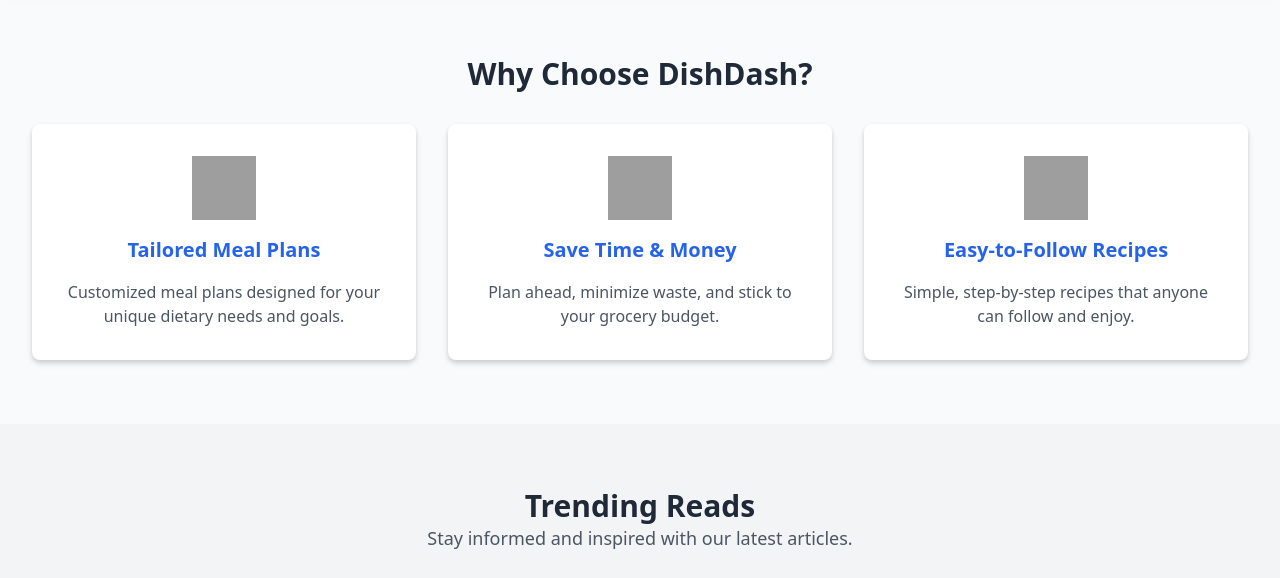
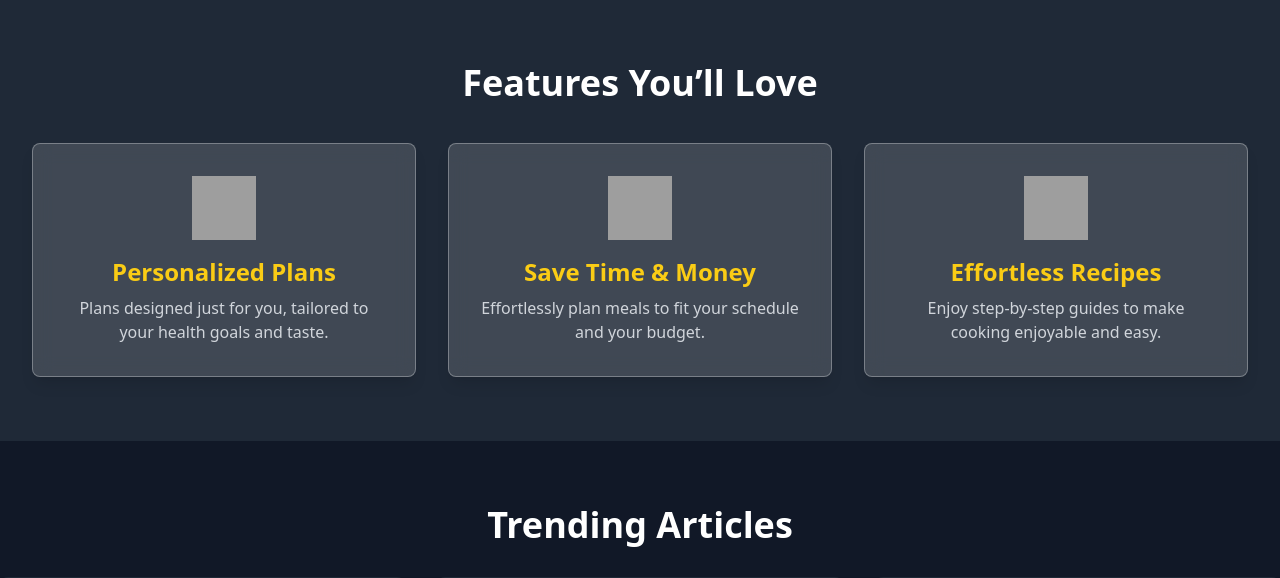
Before and after one commit to friedavocadoes/DishDash, a PHP site: page / in a window 1280 px wide. Shown: the part 436-1014 px from the top of the page. Run offline with PHP 8.4, Linux system fonts and the light colour scheme; some libraries are stand-ins or nearby versions; grey boxes are pictures that could not be loaded.

Commit message:
theme update

```diff
--- a/components/navbar.php
+++ b/components/navbar.php
@@ -4,20 +4,20 @@ if (session_status() === PHP_SESSION_NONE) {
 }
 ?>
 
-<nav class="bg-white shadow-material fixed top-0 left-0 w-full z-50">
-    <div class="container mx-auto px-8 py-4 flex justify-between items-center">
+<nav class="bg-gray-900 shadow-md fixed top-0 left-0 w-full z-50">
+    <div class="container mx-auto px-6 py-4 flex justify-between items-center">
         <!-- Logo -->
-        <a href="index.php" class="text-2xl font-semibold text-blue-600 hover:text-blue-700 transition">
+        <a href="index.php" class="text-3xl font-bold text-gradient hover:opacity-90 transition">
             DishDash
         </a>
 
-        <!-- Navigation Links -->
-        <ul class="hidden md:flex space-x-8">
-            <li><a href="index.php" class="text-gray-700 hover:text-blue-600 transition">Home</a></li>
-            <li><a href="planner.php" class="text-gray-700 hover:text-blue-600 transition">Create a Plan</a></li>
-            <li><a href="display.php" class="text-gray-700 hover:text-blue-600 transition">Find a Recipe</a></li>
-            <li><a href="meal_plans.php" class="text-gray-700 hover:text-blue-600 transition">Meal Plans</a></li>
-            <li><a href="about.php" class="text-gray-700 hover:text-blue-600 transition">About</a></li>
+        <!-- Desktop Navigation Links -->
+        <ul class="hidden md:flex space-x-8 items-center">
+            <li><a href="index.php" class="text-gray-300 hover:text-yellow-400 transition">Home</a></li>
+            <li><a href="planner.php" class="text-gray-300 hover:text-yellow-400 transition">Create a Plan</a></li>
+            <li><a href="display.php" class="text-gray-300 hover:text-yellow-400 transition">Find a Recipe</a></li>
+            <li><a href="meal_plans.php" class="text-gray-300 hover:text-yellow-400 transition">Meal Plans</a></li>
+            <li><a href="about.php" class="text-gray-300 hover:text-yellow-400 transition">About</a></li>
         </ul>
 
         <!-- User Menu -->
@@ -25,19 +25,25 @@ if (session_status() === PHP_SESSION_NONE) {
             <?php if (isset($_SESSION['username'])): ?>
                 <li class="relative group">
                     <!-- Username with Dropdown -->
-                    <span class="text-gray-700 cursor-pointer hover:text-blue-600 transition">
+                    <span class="text-gray-300 cursor-pointer hover:text-yellow-400 transition" id="user-menu-trigger">
                         <?php echo htmlspecialchars($_SESSION['username']); ?>
                     </span>
-                    <div
-                        class="hidden group-hover:block absolute right-0 mt-2 w-40 bg-white rounded-lg shadow-material">
-                        <a href="dashboard.php" class="block px-4 py-2 text-gray-700 hover:bg-gray-50 transition">Dashboard</a>
-                        <a href="logout.php" class="block px-4 py-2 text-gray-700 hover:bg-gray-50 transition">Logout</a>
+                    <div class="hidden group-hover:block absolute right-0 mt-2 w-40 bg-gray-800 rounded-lg shadow-lg"
+                        id="user-dropdown">
+                        <a href="dashboard.php"
+                            class="block px-4 py-2 text-gray-300 hover:bg-gray-700 hover:text-yellow-400 transition">
+                            Dashboard
+                        </a>
+                        <a href="logout.php"
+                            class="block px-4 py-2 text-gray-300 hover:bg-gray-700 hover:text-yellow-400 transition">
+                            Logout
+                        </a>
                     </div>
                 </li>
             <?php else: ?>
                 <li>
                     <a href="login.php"
-                       class="bg-blue-600 text-white px-4 py-2 rounded-lg shadow-material hover:bg-blue-700 transition">
+                        class="px-5 py-2 bg-gradient-to-r from-yellow-400 to-yellow-600 text-gray-900 font-semibold rounded-lg shadow-md hover:opacity-90 transition">
                         Login/Register
                     </a>
                 </li>
@@ -45,30 +51,27 @@ if (session_status() === PHP_SESSION_NONE) {
         </ul>
 
         <!-- Hamburger Menu for Mobile -->
-        <div class="md:hidden">
-            <button id="mobile-menu-button" class="text-gray-700 focus:outline-none">
-                <svg xmlns="http://www.w3.org/2000/svg" class="h-6 w-6" fill="none" viewBox="0 0 24 24"
-                     stroke="currentColor">
-                    <path stroke-linecap="round" stroke-linejoin="round" stroke-width="2"
-                          d="M4 6h16M4 12h16m-7 6h7"/>
-                </svg>
-            </button>
-        </div>
+        <button id="mobile-menu-button" class="md:hidden text-gray-300 focus:outline-none">
+            <svg xmlns="http://www.w3.org/2000/svg" class="h-6 w-6" fill="none" viewBox="0 0 24 24"
+                stroke="currentColor">
+                <path stroke-linecap="round" stroke-linejoin="round" stroke-width="2" d="M4 6h16M4 12h16m-7 6h7" />
+            </svg>
+        </button>
     </div>
 
     <!-- Mobile Menu -->
-    <div id="mobile-menu" class="hidden bg-white shadow-md md:hidden">
-        <ul class="flex flex-col space-y-4 px-8 py-4">
-            <li><a href="index.php" class="text-gray-700 hover:text-blue-600 transition">Home</a></li>
-            <li><a href="planner.php" class="text-gray-700 hover:text-blue-600 transition">Create a Plan</a></li>
-            <li><a href="display.php" class="text-gray-700 hover:text-blue-600 transition">Find a Recipe</a></li>
-            <li><a href="meal_plans.php" class="text-gray-700 hover:text-blue-600 transition">Meal Plans</a></li>
-            <li><a href="about.php" class="text-gray-700 hover:text-blue-600 transition">About</a></li>
+    <div id="mobile-menu" class="hidden bg-gray-900 shadow-lg md:hidden">
+        <ul class="flex flex-col space-y-4 px-6 py-4">
+            <li><a href="index.php" class="text-gray-300 hover:text-yellow-400 transition">Home</a></li>
+            <li><a href="planner.php" class="text-gray-300 hover:text-yellow-400 transition">Create a Plan</a></li>
+            <li><a href="display.php" class="text-gray-300 hover:text-yellow-400 transition">Find a Recipe</a></li>
+            <li><a href="meal_plans.php" class="text-gray-300 hover:text-yellow-400 transition">Meal Plans</a></li>
+            <li><a href="about.php" class="text-gray-300 hover:text-yellow-400 transition">About</a></li>
             <?php if (isset($_SESSION['username'])): ?>
-                <li><a href="dashboard.php" class="text-gray-700 hover:text-blue-600 transition">Dashboard</a></li>
-                <li><a href="logout.php" class="text-gray-700 hover:text-blue-600 transition">Logout</a></li>
+                <li><a href="dashboard.php" class="text-gray-300 hover:text-yellow-400 transition">Dashboard</a></li>
+                <li><a href="logout.php" class="text-gray-300 hover:text-yellow-400 transition">Logout</a></li>
             <?php else: ?>
-                <li><a href="login.php" class="text-gray-700 hover:text-blue-600 transition">Login/Register</a></li>
+                <li><a href="login.php" class="text-gray-300 hover:text-yellow-400 transition">Login/Register</a></li>
             <?php endif; ?>
         </ul>
     </div>
@@ -82,4 +85,31 @@ if (session_status() === PHP_SESSION_NONE) {
     menuButton.addEventListener('click', () => {
         mobileMenu.classList.toggle('hidden');
     });
+
+    // Keep dropdown open on hover
+    const userMenuTrigger = document.getElementById('user-menu-trigger');
+    const userDropdown = document.getElementById('user-dropdown');
+
+    let dropdownTimeout;
+
+    userMenuTrigger.addEventListener('mouseenter', () => {
+        clearTimeout(dropdownTimeout);
+        userDropdown.classList.remove('hidden');
+    });
+
+    userDropdown.addEventListener('mouseenter', () => {
+        clearTimeout(dropdownTimeout);
+    });
+
+    userMenuTrigger.addEventListener('mouseleave', () => {
+        dropdownTimeout = setTimeout(() => {
+            userDropdown.classList.add('hidden');
+        }, 300);
+    });
+
+    userDropdown.addEventListener('mouseleave', () => {
+        dropdownTimeout = setTimeout(() => {
+            userDropdown.classList.add('hidden');
+        }, 300);
+    });
 </script>
--- a/index.php
+++ b/index.php
@@ -4,116 +4,137 @@
 <head>
     <meta charset="UTF-8">
     <meta name="viewport" content="width=device-width, initial-scale=1.0">
-    <title>DishDash - Your Meal, Your Way</title>
+    <title>DishDash - Premium Meal Planning</title>
     <script src="https://cdn.tailwindcss.com"></script>
     <style>
-        /* Custom Material Shadows */
-        .shadow-material {
-            box-shadow: 0px 2px 4px rgba(0, 0, 0, 0.1), 0px 4px 6px rgba(0, 0, 0, 0.1);
+        @keyframes gradientFlow {
+            0% {
+                background-position: 0% 50%;
+            }
+
+            50% {
+                background-position: 100% 50%;
+            }
+
+            100% {
+                background-position: 0% 50%;
+            }
         }
 
-        .shadow-material-hover:hover {
-            box-shadow: 0px 4px 8px rgba(0, 0, 0, 0.15), 0px 6px 12px rgba(0, 0, 0, 0.15);
+        .gradient-animation {
+            background: linear-gradient(90deg, #007BFF, #6C63FF, #FF6F91);
+            background-size: 300% 300%;
+            animation: gradientFlow 8s ease infinite;
         }
 
-        /* Hover Effects */
-        .hover-scale:hover {
-            transform: scale(1.05);
-            transition: transform 0.2s ease;
+        .glass {
+            backdrop-filter: blur(10px);
+            background: rgba(255, 255, 255, 0.15);
+            border: 1px solid rgba(255, 255, 255, 0.3);
+        }
+
+        .button-gradient {
+            background: linear-gradient(90deg, #FF7A18, #AF002D, #319197);
+            transition: all 0.3s ease-in-out;
+        }
+
+        .button-gradient:hover {
+            background: linear-gradient(270deg, #FF7A18, #AF002D, #319197);
+            transform: translateY(-3px);
+            box-shadow: 0px 10px 15px rgba(0, 0, 0, 0.2);
         }
     </style>
 </head>
 
-<body class="bg-gray-100 text-gray-900">
+<body class="bg-gray-900 text-white font-sans">
+    <!-- Navbar -->
+    <!-- <header class="flex justify-between items-center px-8 py-4">
+        <div class="text-2xl font-bold tracking-wide text-blue-400">DishDash</div>
+        <nav class="space-x-6">
+            <a href="#features" class="hover:text-blue-300 transition">Features</a>
+            <a href="#articles" class="hover:text-blue-300 transition">Trending</a>
+            <a href="#contact" class="hover:text-blue-300 transition">Contact</a>
+        </nav>
+        <a href="register.php"
+            class="px-6 py-2 rounded-full bg-blue-500 hover:bg-blue-600 transition text-white font-semibold">Get
+            Started</a>
+    </header> -->
+
     <?php include './components/navbar.php'; ?>
 
+
     <!-- Hero Section -->
-    <section class="relative bg-white shadow-material">
-        <div class="container mx-auto flex flex-col lg:flex-row items-center justify-between px-8 py-16">
-            <div class="max-w-lg mb-12 lg:mb-0">
-                <h1 class="text-5xl font-bold text-gray-800 leading-tight mb-6">
-                    Welcome to <span class="text-blue-600">DishDash</span>
-                </h1>
-                <p class="text-lg text-gray-600 mb-8">
-                    Simplify your life with smarter meal planning. Designed for your health, budget, and taste.
-                </p>
-                <a href="display.php"
-                    class="bg-blue-600 text-white px-6 py-3 rounded-lg shadow-material hover:bg-blue-700 transition">
-                    Get Started
-                </a>
-            </div>
-            <img src="./assets/modern-food.svg" alt="Modern Food Illustration" class="max-w-md lg:max-w-lg">
+    <section class="relative gradient-animation text-center py-20">
+        <div class="container mx-auto">
+            <h1 class="text-6xl font-extrabold mb-6 leading-tight">
+                Revolutionize <span class="text-yellow-400">Meal Planning</span>
+            </h1>
+            <p class="text-lg text-gray-200 mb-8 max-w-lg mx-auto">
+                The perfect tool to simplify your life and make eating healthy a breeze. Join thousands of users
+                improving their meals with DishDash.
+            </p>
+            <a href="display.php"
+                class="px-8 py-4 rounded-full button-gradient text-white font-bold text-lg inline-block">
+                Discover Now
+            </a>
         </div>
+        <img src="./assets/hero-meal.svg" alt="Meal Planning Hero Image" class="absolute bottom-0 right-0 max-w-md">
     </section>
 
     <!-- Features Section -->
-    <section class="py-16 bg-gray-50">
-        <div class="container mx-auto text-center px-8">
-            <h2 class="text-3xl font-bold text-gray-800 mb-8">Why Choose DishDash?</h2>
-            <div class="grid grid-cols-1 md:grid-cols-3 gap-8">
-                <div class="p-8 bg-white rounded-lg shadow-material hover-scale">
+    <section id="features" class="py-16 bg-gray-800 text-center">
+        <div class="container mx-auto px-8">
+            <h2 class="text-4xl font-bold mb-10 text-white">Features You’ll Love</h2>
+            <div class="grid md:grid-cols-3 gap-8">
+                <div class="p-8 rounded-lg glass shadow-lg">
                     <img src="./assets/icon-1.svg" alt="Personalized Plans" class="w-16 h-16 mx-auto mb-4">
-                    <h3 class="text-xl font-semibold text-blue-600 mb-4">Tailored Meal Plans</h3>
-                    <p class="text-gray-600">Customized meal plans designed for your unique dietary needs and goals.</p>
+                    <h3 class="text-2xl font-semibold text-yellow-400 mb-2">Personalized Plans</h3>
+                    <p class="text-gray-300">Plans designed just for you, tailored to your health goals and taste.</p>
                 </div>
-                <div class="p-8 bg-white rounded-lg shadow-material hover-scale">
+                <div class="p-8 rounded-lg glass shadow-lg">
                     <img src="./assets/icon-2.svg" alt="Time Efficiency" class="w-16 h-16 mx-auto mb-4">
-                    <h3 class="text-xl font-semibold text-blue-600 mb-4">Save Time & Money</h3>
-                    <p class="text-gray-600">Plan ahead, minimize waste, and stick to your grocery budget.</p>
+                    <h3 class="text-2xl font-semibold text-yellow-400 mb-2">Save Time & Money</h3>
+                    <p class="text-gray-300">Effortlessly plan meals to fit your schedule and your budget.</p>
                 </div>
-                <div class="p-8 bg-white rounded-lg shadow-material hover-scale">
+                <div class="p-8 rounded-lg glass shadow-lg">
                     <img src="./assets/icon-3.svg" alt="Smart Recipes" class="w-16 h-16 mx-auto mb-4">
-                    <h3 class="text-xl font-semibold text-blue-600 mb-4">Easy-to-Follow Recipes</h3>
-                    <p class="text-gray-600">Simple, step-by-step recipes that anyone can follow and enjoy.</p>
+                    <h3 class="text-2xl font-semibold text-yellow-400 mb-2">Effortless Recipes</h3>
+                    <p class="text-gray-300">Enjoy step-by-step guides to make cooking enjoyable and easy.</p>
                 </div>
             </div>
         </div>
     </section>
 
-    <!-- Dynamic Articles Section -->
-    <section class="py-16 bg-gray-100">
-        <div class="container mx-auto px-8">
-            <div class="text-center mb-12">
-                <h2 class="text-3xl font-bold text-gray-800">Trending Reads</h2>
-                <p class="text-lg text-gray-600">Stay informed and inspired with our latest articles.</p>
-            </div>
-            <div class="grid grid-cols-1 md:grid-cols-3 gap-8">
-                <div class="bg-white rounded-lg shadow-material p-6 hover-scale">
-                    <img src="./assets/article-1.jpg" alt="Article 1" class="rounded-lg mb-4">
-                    <h3 class="text-xl font-bold text-gray-800 mb-2">Top 10 Meal Prep Tips</h3>
-                    <p class="text-gray-600 mb-4">Discover efficient ways to prep your meals for the week.</p>
-                    <a href="#" class="text-blue-600 font-semibold hover:underline">Read More</a>
+    <!-- Trending Articles -->
+    <section id="articles" class="py-16 bg-gray-900">
+        <div class="container mx-auto text-center">
+            <h2 class="text-4xl font-bold text-white mb-8">Trending Articles</h2>
+            <div class="grid md:grid-cols-3 gap-8">
+                <div class="bg-gray-800 p-6 rounded-lg shadow-lg hover:scale-105 transform transition-all">
+                    <img src="./assets/article-1.jpg" alt="Article" class="rounded-lg mb-4">
+                    <h3 class="text-xl font-bold text-blue-400">10 Meal Prep Tips You’ll Love</h3>
+                    <p class="text-gray-400">Master the art of meal prep with these expert tricks.</p>
                 </div>
-                <div class="bg-white rounded-lg shadow-material p-6 hover-scale">
-                    <img src="./assets/article-2.jpg" alt="Article 2" class="rounded-lg mb-4">
-                    <h3 class="text-xl font-bold text-gray-800 mb-2">The Rise of Plant-Based Eating</h3>
-                    <p class="text-gray-600 mb-4">Explore the benefits and recipes of a plant-based diet.</p>
-                    <a href="#" class="text-blue-600 font-semibold hover:underline">Read More</a>
+                <div class="bg-gray-800 p-6 rounded-lg shadow-lg hover:scale-105 transform transition-all">
+                    <img src="./assets/article-2.jpg" alt="Article" class="rounded-lg mb-4">
+                    <h3 class="text-xl font-bold text-blue-400">Plant-Based Diets Demystified</h3>
+                    <p class="text-gray-400">Explore the benefits of a plant-based lifestyle.</p>
                 </div>
-                <div class="bg-white rounded-lg shadow-material p-6 hover-scale">
-                    <img src="./assets/article-3.jpg" alt="Article 3" class="rounded-lg mb-4">
-                    <h3 class="text-xl font-bold text-gray-800 mb-2">Foods That Boost Focus</h3>
-                    <p class="text-gray-600 mb-4">Eat smarter with these brain-boosting superfoods.</p>
-                    <a href="#" class="text-blue-600 font-semibold hover:underline">Read More</a>
+                <div class="bg-gray-800 p-6 rounded-lg shadow-lg hover:scale-105 transform transition-all">
+                    <img src="./assets/article-3.jpg" alt="Article" class="rounded-lg mb-4">
+                    <h3 class="text-xl font-bold text-blue-400">Brain-Boosting Superfoods</h3>
+                    <p class="text-gray-400">Discover the top foods for sharper focus and memory.</p>
                 </div>
             </div>
         </div>
     </section>
 
-    <!-- Call to Action -->
-    <section class="py-16 bg-blue-600 text-white text-center">
-        <div class="container mx-auto px-8">
-            <h2 class="text-4xl font-bold mb-6">Take Control of Your Meals</h2>
-            <p class="text-lg font-light mb-8">Join thousands of users planning better meals with DishDash.</p>
-            <a href="register.php"
-                class="bg-white text-blue-600 px-6 py-3 rounded-lg shadow-material hover:bg-gray-50 font-semibold transition">
-                Sign Up Today
-            </a>
+    <!-- Footer -->
+    <footer id="contact" class="py-8 bg-gray-800">
+        <div class="container mx-auto text-center">
+            <p class="text-gray-400">© 2024 DishDash. All Rights Reserved.</p>
         </div>
-    </section>
-
-    <!-- Footer -->
-    <?php include './components/footer.php'; ?>
+    </footer>
 </body>
 
 </html>
```
Also changed, not shown: assets/1.jpg (added).
